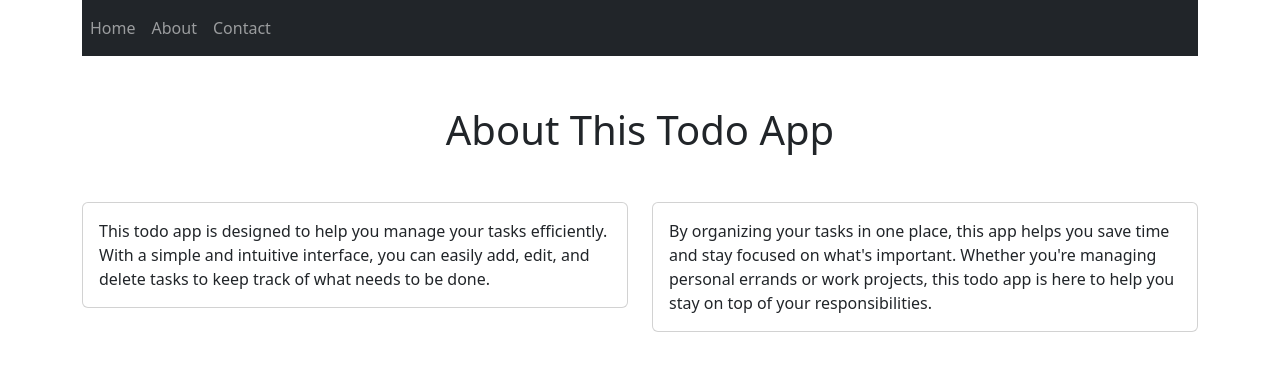
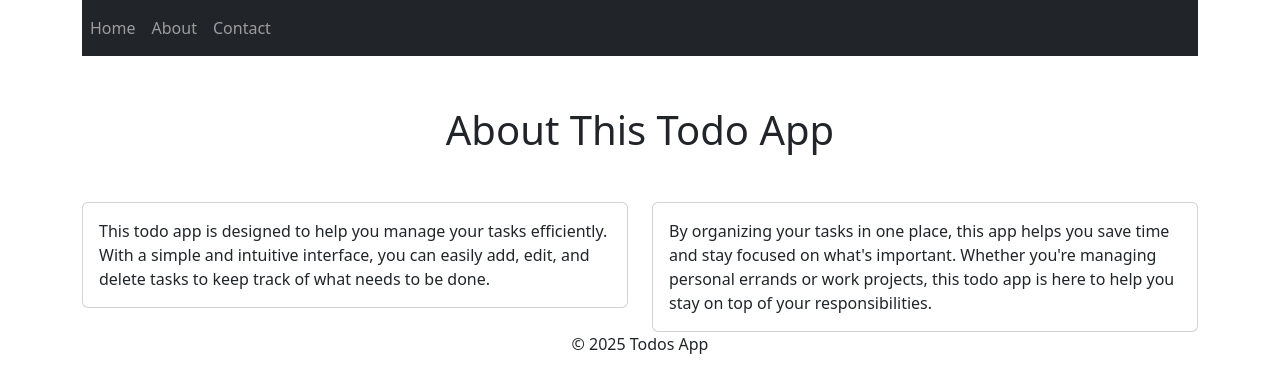
Before and after one commit to mauricemwiseneza/react-todos-ts, a React (Vite) app: page /about in a window 1280 px wide. Shown: the top 392 px of the page. Built offline with nearby package versions, Linux system fonts and the light colour scheme.

Commit message:
Final Commit

```diff
--- a/src/About.tsx
+++ b/src/About.tsx
@@ -1,4 +1,5 @@
 import NavBar from "./NavBar";
+import Footer from "./Components/Footer";
 
 export default function About() {
     return (
@@ -25,6 +26,7 @@ export default function About() {
                     </div>
                 </div>
             </div>
+            <Footer />
         </div>
     );
 }
--- a/src/App.css
+++ b/src/App.css
@@ -1,6 +1,8 @@
 .container {
-    width: 100vw;
-    height: 100vh;
+    height: 100%;
+    display: flex;
+    flex-direction: column;
+
   }
 
 .container h1 {
--- /dev/null
+++ b/src/Components/Footer.tsx
@@ -0,0 +1,9 @@
+
+
+export default function Footer() {
+  return (
+    <footer style={{ textAlign: 'center'}}>
+        <p>&copy; 2025 Todos App</p>
+    </footer>
+  )
+}
--- /dev/null
+++ b/src/Components/Header.tsx
@@ -0,0 +1,9 @@
+
+
+const Header = () => (
+    <header>
+      <h1>Todo App Example</h1>
+    </header>
+  );
+
+  export default Header;
--- a/src/Contact.tsx
+++ b/src/Contact.tsx
@@ -1,6 +1,7 @@
 import React, { useState } from 'react';
 import { Form, Button, Container } from 'react-bootstrap';
 import NavBar from './NavBar';
+import Footer from './Components/Footer';
 
 export default function Contact() {
     const [formData, setFormData] = useState({
@@ -68,6 +69,7 @@ export default function Contact() {
                     Submit
                 </Button>
             </Form>
+            <Footer />
         </Container>
     );
 }
--- a/src/HomePage.tsx
+++ b/src/HomePage.tsx
@@ -5,6 +5,8 @@ import { NewTodoItem, TodoItem } from "./types";
 import { useEffect, useState } from "react";
 
 import TodoList from "./Components/TodoList"
+import Header from "./Components/Header";
+import Footer from "./Components/Footer";
 
 const BASE_URL = "https://679bb0c733d316846324c8eb.mockapi.io/todo";
 
@@ -130,7 +132,7 @@ function HomePage() {
           </p>
         </Alert>
       )}
-      <h1>Todo App Example</h1>
+      <Header />
       <form onSubmit={addTodo}>
         <Form.Control
           type="text"
@@ -153,6 +155,7 @@ function HomePage() {
           />
         )}
       </form>
+      <Footer />
     </div>
   );
 }
```
Also changed, not shown: src/App.tsx (added).
